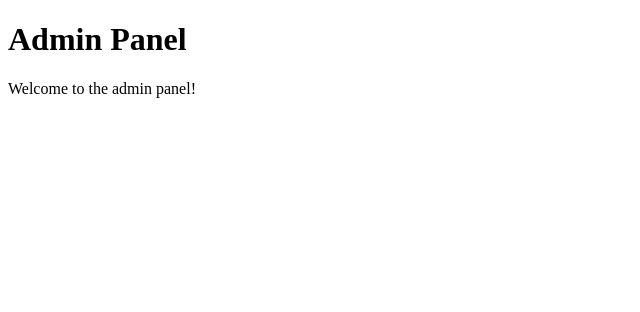
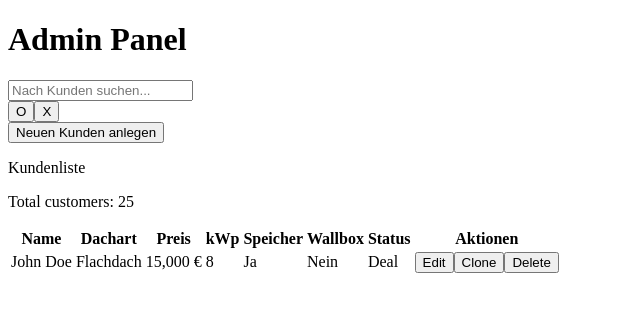
Before and after one commit to erenceviz/solarboy, a Nuxt app: page /admin in a window 1280 px wide. Shown: the top 312 px of the page, without its empty margins (0-640 px from the left). Built offline with nearby package versions, Linux system fonts and the light colour scheme.

Commit message:
ground work for layout, first steps, no button functions nor style yet

```diff
--- a/pages/admin.vue
+++ b/pages/admin.vue
@@ -1,15 +1,115 @@
 <template>
     <div>
+      <div class="admin-header">
+        <!-- Admin Panel Header erste Reihe-->
+
         <h1>Admin Panel</h1>
-      <p>Welcome to the admin panel!</p>
-      <!-- Add your admin panel components and features here -->
+        <input type="text" placeholder="Nach Kunden suchen..." class="search-bar"/>
+        <!-- Filterbutton -->
+        <div class="filter-status">
+          <button @click="toggleFilterOptions">O</button>
+          <button @click="clearFilterOptions">X</button>
+          <div v-if="filterVisible" class="filter-options">
+            <ul>
+              <li @click="applyFilter('Deal')">Deal</li>
+              <li @click="applyFilter('Offen')">Offen</li>
+              <li @click="applyFilter('1.Termin')">1.Termin</li>
+              <li @click="applyFilter('Folgetermin')">Folgetermin</li>
+              <li @click="applyFilter('No Deal')">No Deal</li>
+            </ul>
+          </div>
+        </div>
+        <button @click="addCustomer" class="add-customer">Neuen Kunden anlegen</button>
+      </div>
+          <!-- Admin Panel Header zweite Reihe -->
+
+        <div class="customer-list-info">
+          <p>Kundenliste</p>
+          <p>Total customers: {{ totalCustomers }}</p>
+        </div>
+
+      <!-- Adminpanel Tabelle -->
+
+      <div>
+       <table>
+        <thead>
+          <tr>
+            <th>Name</th>
+            <th>Dachart</th>
+            <th>Preis</th>
+            <th>kWp</th>
+            <th>Speicher</th>
+            <th>Wallbox</th>
+            <th>Status</th>
+            <th>Aktionen</th>
+          </tr>
+        </thead>
+        <!--Einfügen der Customer Row Component-->
+
+        <tbody>
+          <customer-row
+            v-for="customer in customers"
+            :key="customer.id"
+            :customer="customer"
+            @edit="editCustomer"
+            @clone="cloneCustomer"
+            @delete="deleteCustomer"
+            />
+        </tbody>
+       </table>
+      </div>
     </div>
 </template>
 
+
+
 <script setup>
-  // You can add your script logic here
+  import { ref } from 'vue';
+  import CustomerRow from '~/components/CustomerRow.vue';
+
+  // Testkunde
+  const customers = ref([
+  { id: 1, name: 'John Doe', dachart: 'Flachdach', preis: '15,000 €', kWp: 8, speicher: 'Ja', wallbox: 'Nein', status: 'Deal' }
+  ]);
+
+
+  const addCustomer = () =>{
+    // TODO
+  }
+
+  const editCustomer = (customer) =>{
+    // TODO
+  }
+
+  const cloneCustomer = (customer) =>{
+    // TODO
+  }
+
+  const deleteCustomer = (customer) =>{
+    // TODO
+  }
+
+
+  const totalCustomers = ref(25); // Beispielnummer
+
+  const filterVisible = ref(false);
+
+  const toggleFilterOptions = () => {
+    filterVisible.value = !filterVisible.value;
+  };
+
+  const clearFilters = () => {
+    // TODO
+  };
+
+  const applyFilter = (filter) => {
+    // TODO
+    console.log(`Applied filter: ${filter}`);
+  };
 </script>
 
+
+
 <style scoped>
-  /* Add styles for your admin panel here */
+
 </style>
```
Lines whose indentation alone changed are shown as unchanged.
